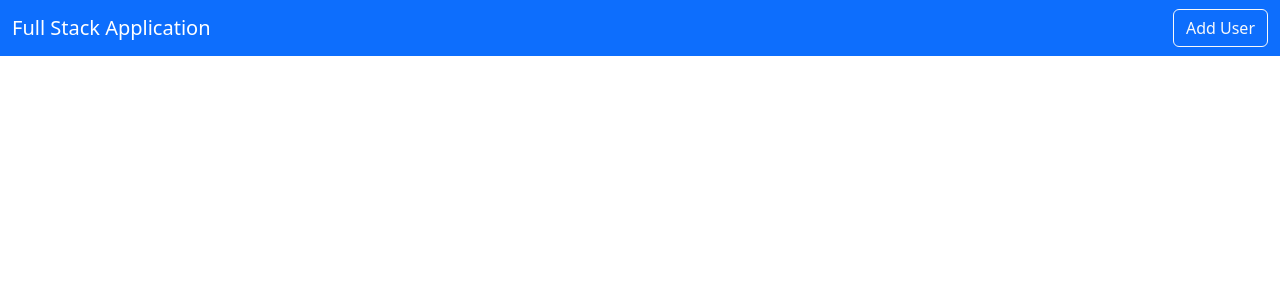
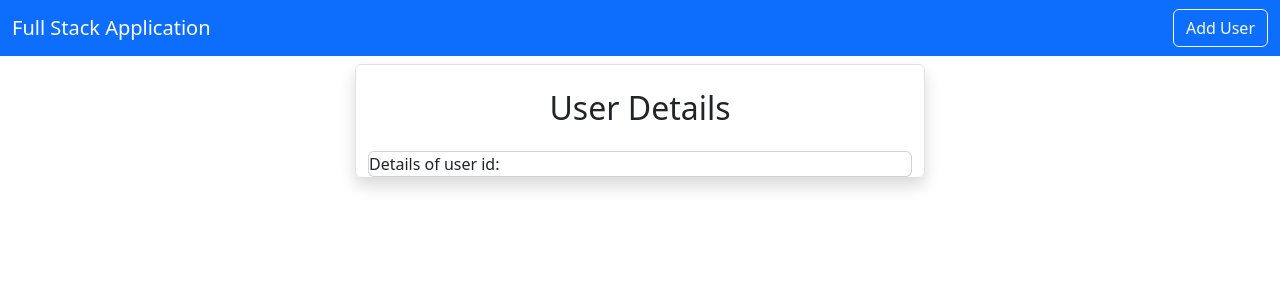
Before and after one commit to ryanmello/popcornperspective.io, a React (Create React App) app: page /viewuser/1 in a window 1280 px wide. Shown: the top 300 px of the page. Built offline with nearby package versions, Linux system fonts and the light colour scheme.

Commit message:
view user routing

```diff
--- a/src/App.js
+++ b/src/App.js
@@ -4,6 +4,7 @@ import Home from './pages/Home';
 import { BrowserRouter as Router, Routes, Route} from 'react-router-dom';
 import AddUser from './users/AddUser';
 import EditUser from './users/EditUser';
+import ViewUser from './users/ViewUser';
 
 
 function App() {
@@ -15,6 +16,7 @@ function App() {
           <Route exact path='/' element={<Home />}></Route>
           <Route exact path='/adduser' element={<AddUser />}></Route>
           <Route exact path='/edituser/:id' element={<EditUser />}></Route>
+          <Route exact path='/viewuser/:id' element={<ViewUser />}></Route>
         </Routes>
       </Router>
     </div>
--- a/src/pages/Home.js
+++ b/src/pages/Home.js
@@ -41,7 +41,7 @@ export default function Home() {
                 <td>{user.username}</td>
                 <td>{user.email}</td>
                 <td>
-                  <button className="btn btn-primary mx-2">View</button>
+                  <Link className="btn btn-primary mx-2" to={`viewuser/${user.id}`}>View</Link>
                   <Link className="btn btn-outline-primary mx-2" to={`/edituser/${user.id}`}>Edit</Link>
                   <button className="btn btn-danger mx-2" onClick={()=>deleteUser(user.id)}>Delete</button>
                 </td>
--- a/src/users/ViewUser.js
+++ b/src/users/ViewUser.js
@@ -0,0 +1,21 @@
+import React from 'react'
+
+export default function ViewUser() {
+  return (
+    <div className='container'>
+        <div className='row'>
+            <div className='col-md-6 offset-md-3 border rounded mt-2 shadow'>
+                <h2 className="text-center m-4">User Details</h2>
+                <div className='card'>
+                    <div className='card-reader'>
+                        Details of user id:
+                        <ul className='list-group list-group-flush'>
+
+                        </ul>
+                    </div>
+                </div>
+            </div>
+        </div>
+    </div>
+  )
+}
```
